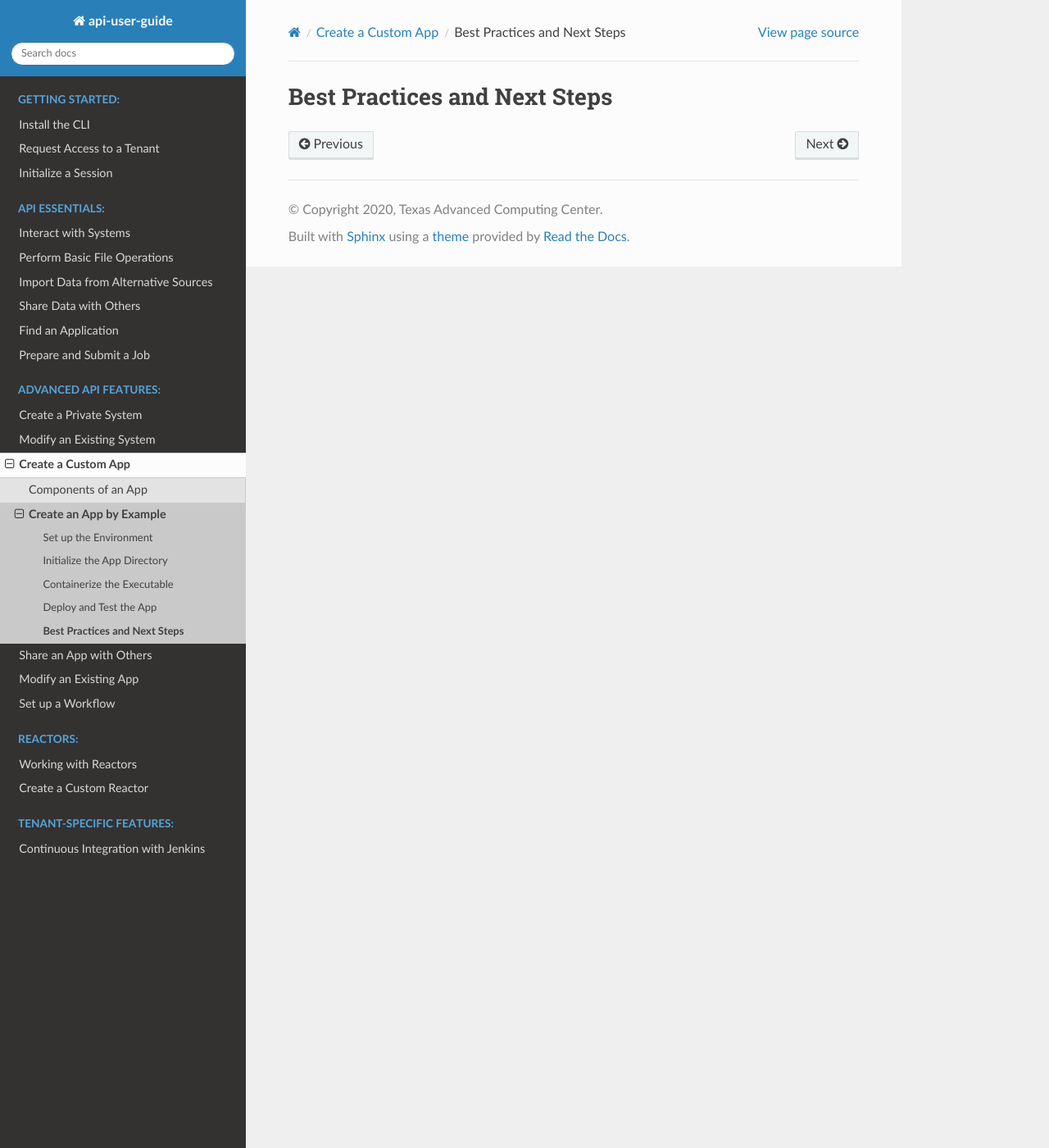
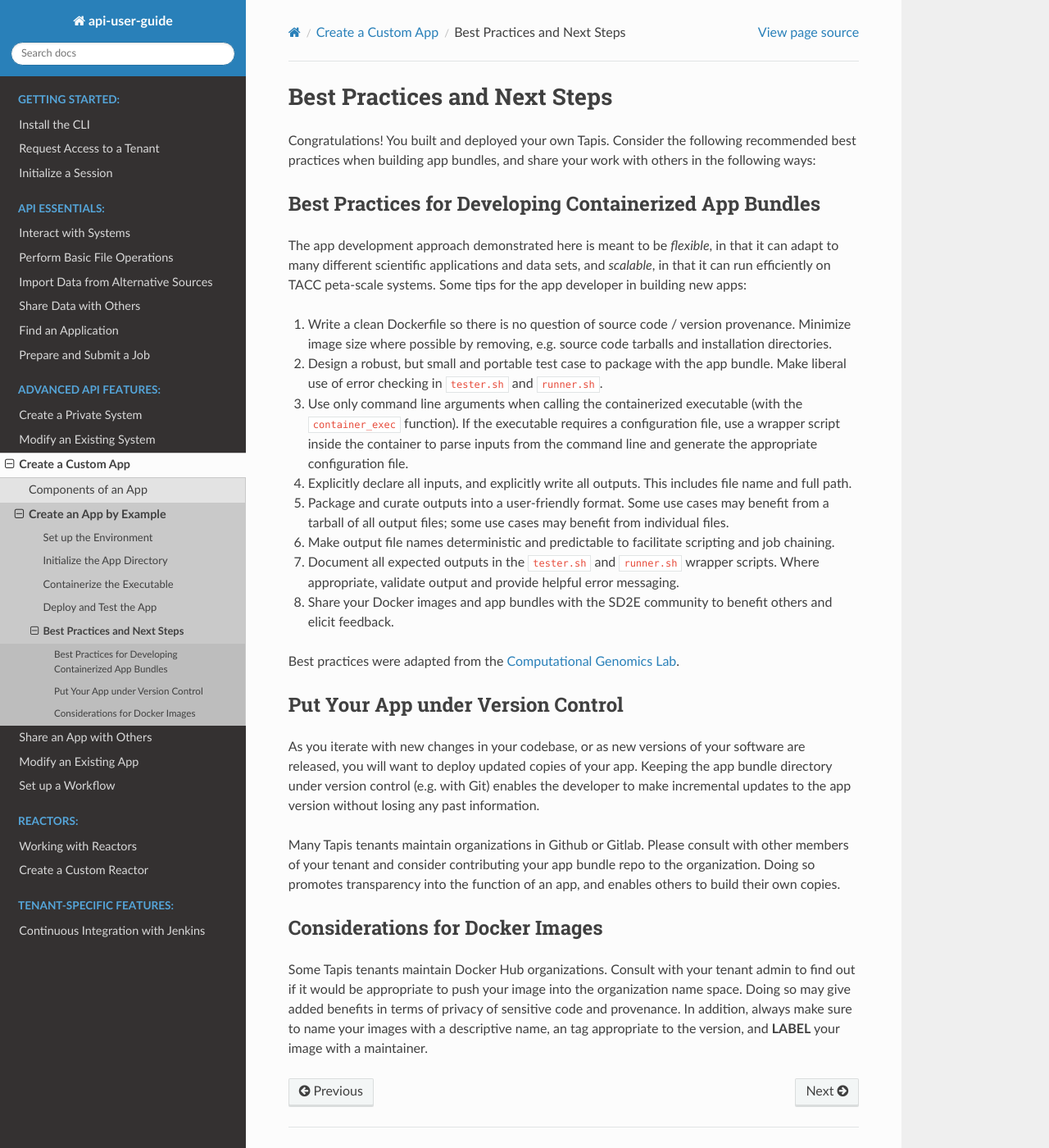
Before and after one commit to wjallen/api-user-guide, a Sphinx documentation site: the page built from docs/advanced-api-features/app-building/best_practices_and_next_steps.rst, in a window 1280 px wide and 1400 px high. Shown: the whole window at 82% size. Built offline with Sphinx 7.4.7 and the Read the Docs theme 2.0.0, drawn with Linux system fonts in a browser that asks for light colours.

Commit message:
best practices for containers / apps

```diff
--- a/docs/advanced-api-features/app-building/best_practices_and_next_steps.rst
+++ b/docs/advanced-api-features/app-building/best_practices_and_next_steps.rst
@@ -1,2 +1,54 @@
 Best Practices and Next Steps
 =============================
+
+
+Congratulations! You built and deployed your own Tapis. Consider the following
+recommended best practices when building app bundles, and share your work with
+others in the following ways:
+
+
+Best Practices for Developing Containerized App Bundles
+-------------------------------------------------------
+
+The app development approach demonstrated here is meant to be *flexible*, in
+that it can adapt to many different scientific applications and data sets, and
+*scalable*, in that it can run efficiently on TACC peta-scale systems. Some
+tips for the app developer in building new apps:
+
+1. Write a clean Dockerfile so there is no question of source code / version provenance. Minimize image size where possible by removing, e.g. source code tarballs and installation directories.
+2. Design a robust, but small and portable test case to package with the app bundle. Make liberal use of error checking in ``tester.sh`` and ``runner.sh``.
+3. Use only command line arguments when calling the containerized executable (with the ``container_exec`` function). If the executable requires a configuration file, use a wrapper script inside the container to parse inputs from the command line and generate the appropriate configuration file.
+4. Explicitly declare all inputs, and explicitly write all outputs. This includes file name and full path.
+5. Package and curate outputs into a user-friendly format. Some use cases may benefit from a tarball of all output files; some use cases may benefit from individual files.
+6. Make output file names deterministic and predictable to facilitate scripting and job chaining.
+7. Document all expected outputs in the ``tester.sh`` and ``runner.sh`` wrapper scripts. Where appropriate, validate output and provide helpful error messaging.
+8. Share your Docker images and app bundles with the SD2E community to benefit others and elicit feedback.
+
+Best practices were adapted from the
+`Computational Genomics Lab <https://toil.readthedocs.io/en/3.12.0/developingWorkflows/developing.html#best-practices-for-dockerizing-toil-workflows>`_.
+
+
+Put Your App under Version Control
+----------------------------------
+
+As you iterate with new changes in your codebase, or as new versions of your
+software are released, you will want to deploy updated copies of your app.
+Keeping the app bundle directory under version control (e.g. with Git) enables
+the developer to make incremental updates to the app version without losing any
+past information.
+
+Many Tapis tenants maintain organizations in Github or Gitlab. Please consult
+with other members of your tenant and consider contributing your app bundle
+repo to the organization. Doing so promotes transparency into the function of an
+app, and enables others to build their own copies.
+
+
+Considerations for Docker Images
+--------------------------------
+
+Some Tapis tenants maintain Docker Hub organizations. Consult with your tenant
+admin to find out if it would be appropriate to push your image into the
+organization name space. Doing so may give added benefits in terms of privacy of
+sensitive code and provenance. In addition, always make sure to name your images
+with a descriptive name, an tag appropriate to the version, and **LABEL** your
+image with a maintainer.
```
